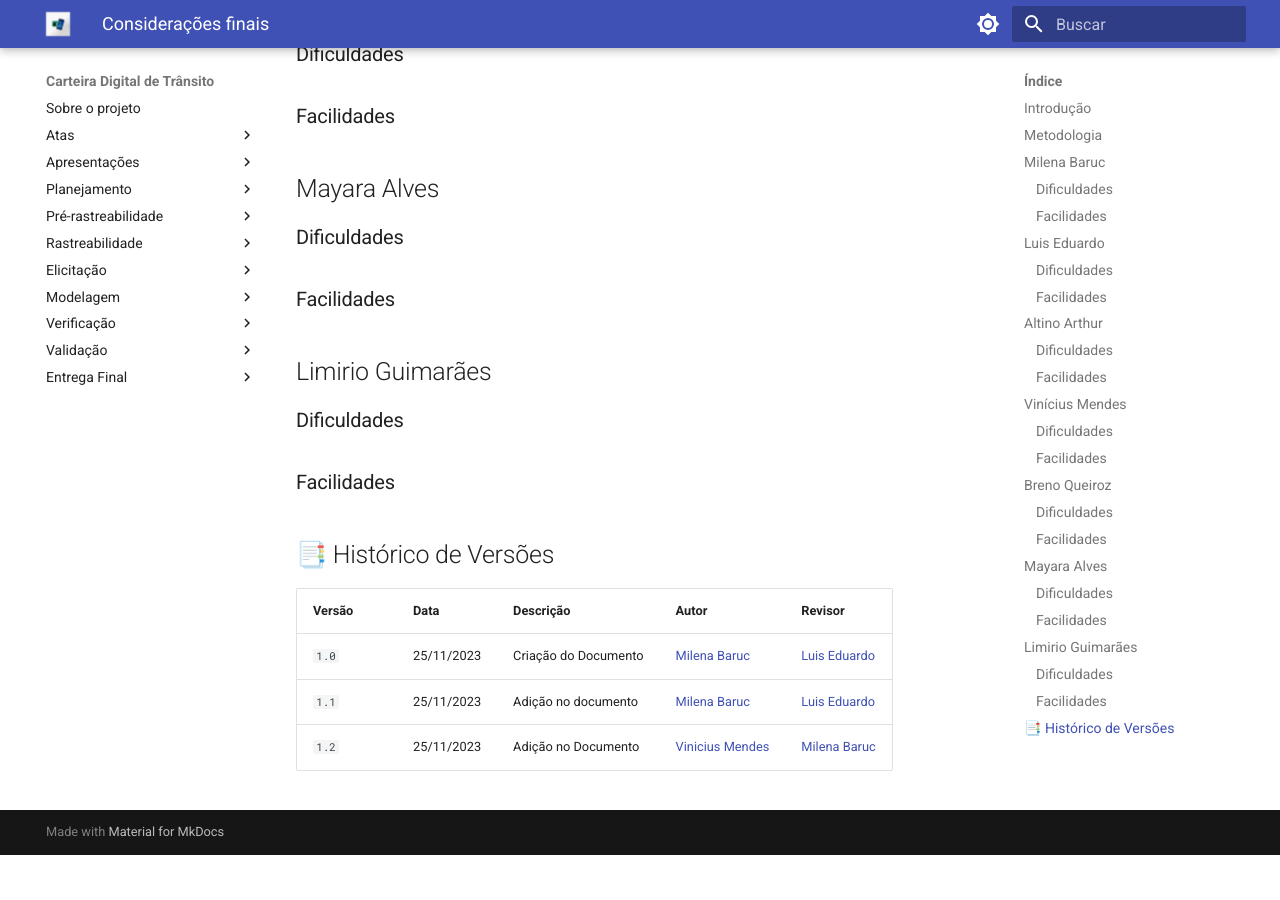
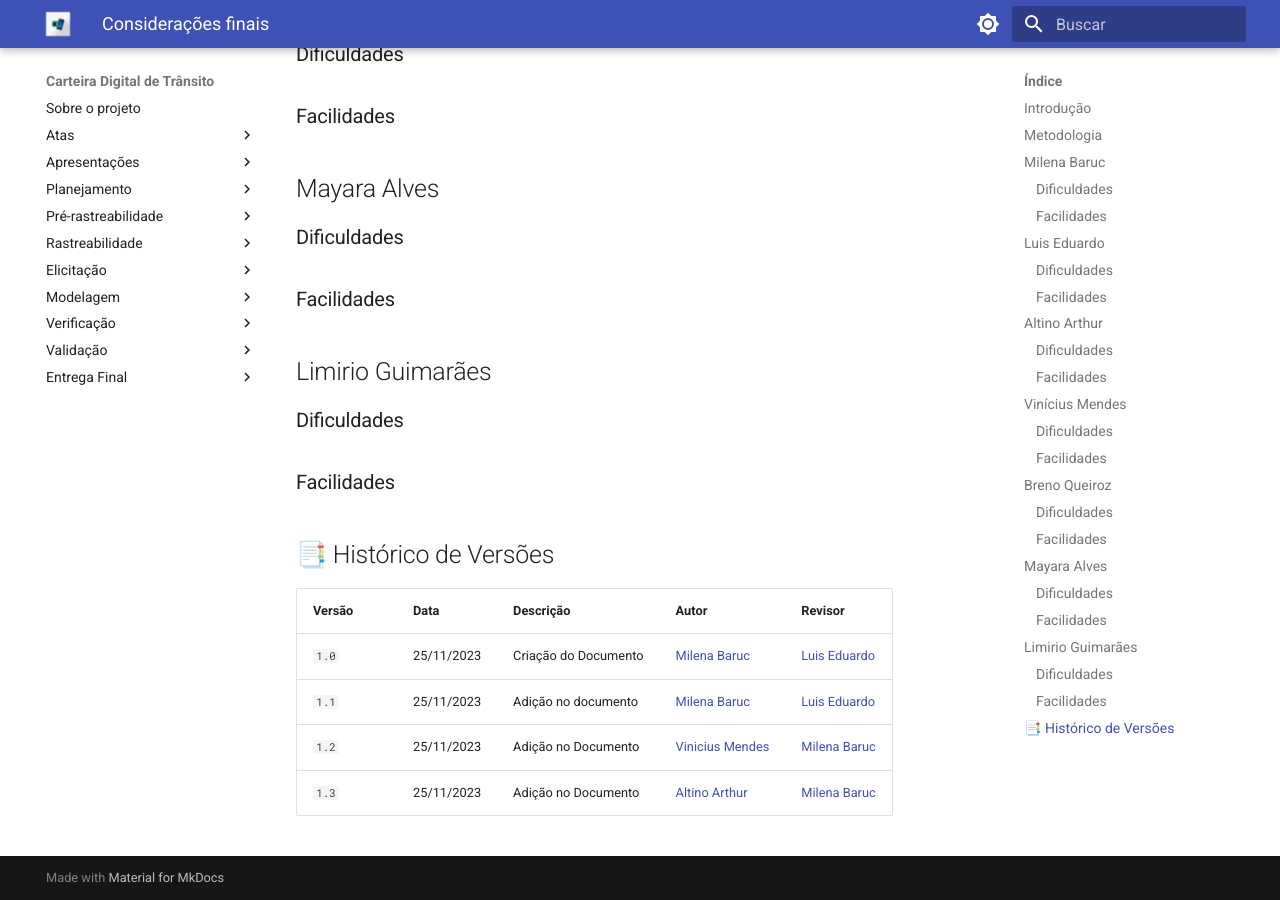
Before and after one commit to Requisitos-de-Software/2023.2-Carteira_Digital_de_Transito, an MkDocs documentation site: the page built from docs/entrega-final/consideracao-final.md, in a window 1280 px wide and 900 px high, scrolled down 2251 px. Built offline with MkDocs 1.6.1 and Material for MkDocs 9.7.7, drawn with Linux system fonts in a browser that asks for light colours; before the commit the page ends 3106 px from its top, so only the background shows below that.

Commit message:
Update consideracao-final.md

```diff
--- a/docs/entrega-final/consideracao-final.md
+++ b/docs/entrega-final/consideracao-final.md
@@ -73,3 +73,4 @@ A maior facilidade que tive durante toda a disciplina foi a integração entre t
 | `1.0`  | 25/11/2023 | Criação do Documento | [Milena Baruc](https://github.com/MilenaBaruc) | [Luis Eduardo](https://github.com/LuisMiranda10) |
 | `1.1`  | 25/11/2023 | Adição no documento | [Milena Baruc](https://github.com/MilenaBaruc) | [Luis Eduardo](https://github.com/LuisMiranda10) |
 | `1.2`  | 25/11/2023 | Adição no Documento | [Vinicius Mendes](https://github.com/yabamiah.png) | [Milena Baruc](https://github.com/MilenaBaruc) |
+| `1.3`  | 25/11/2023 | Adição no Documento | [Altino Arthur](https://github.com/arthurrochamoreira) | [Milena Baruc](https://github.com/MilenaBaruc) |
```
